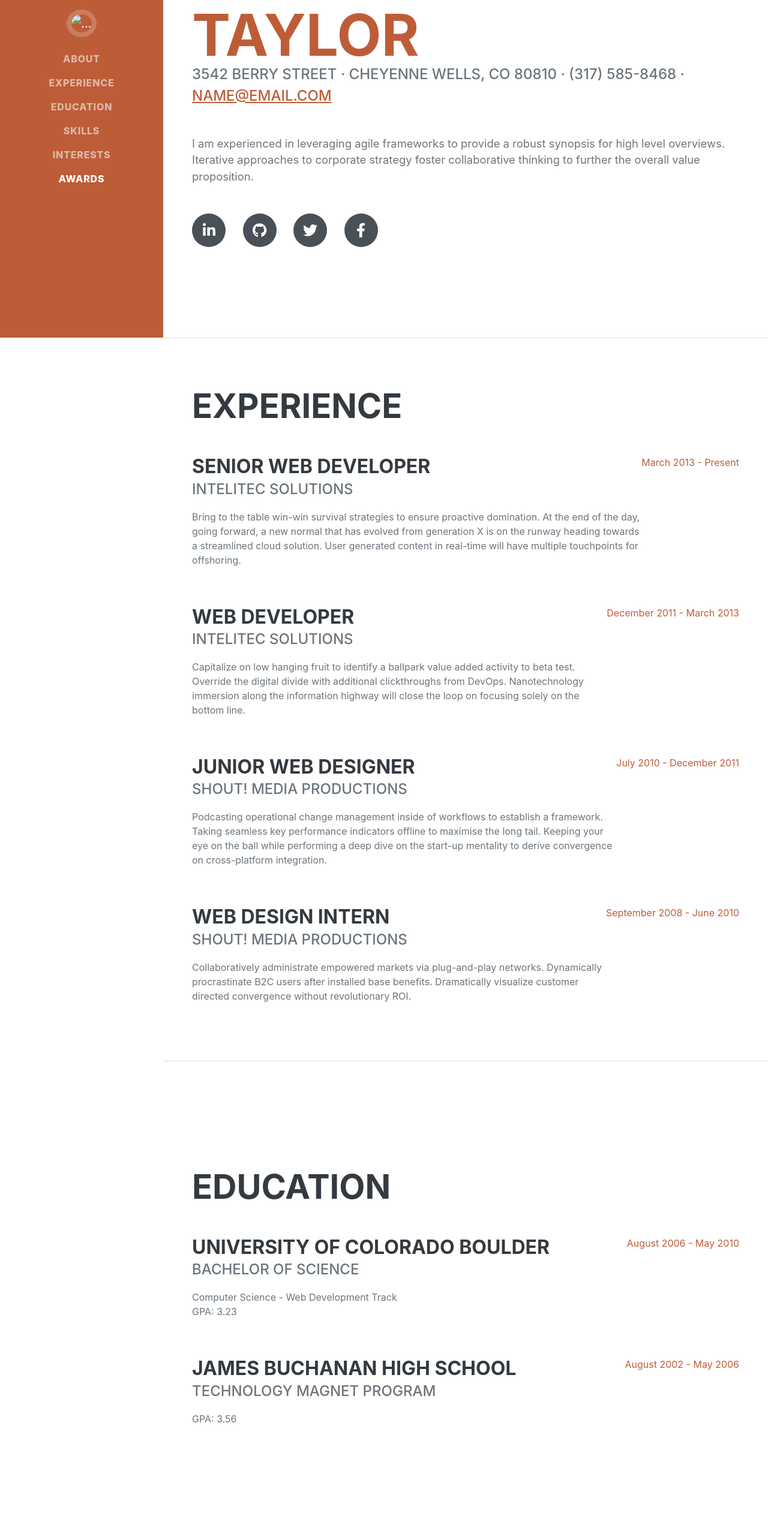
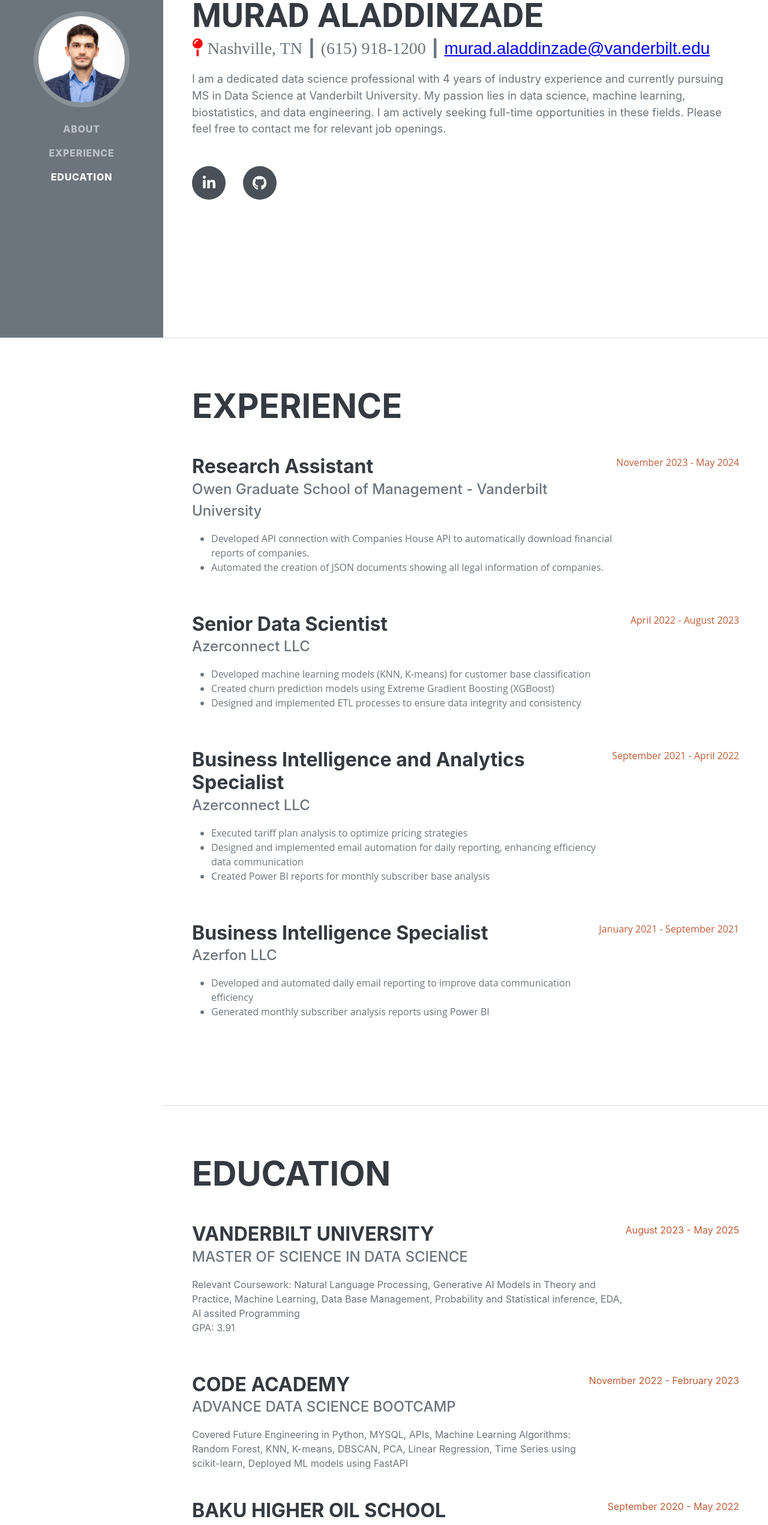
Before and after one commit to MuradAladdinzade/MuradAladdinzade.github.io, a plain HTML site: page index.html in a window 1280 px wide. Shown: the part 237-2780 px from the top of the page at 60% size. Drawn offline with nearby package versions, Linux system fonts and the light colour scheme; a web font is replaced by a local one.

Commit message:
portfolio changes made

```diff
--- a/index.html
+++ b/index.html
@@ -17,10 +17,10 @@
     </head>
     <body id="page-top">
         <!-- Navigation-->
-        <nav class="navbar navbar-expand-lg navbar-dark bg-primary fixed-top" id="sideNav">
+        <nav class="navbar navbar-expand-lg navbar-dark bg-secondary fixed-top" id="sideNav">
             <a class="navbar-brand js-scroll-trigger" href="#page-top">
-                <span class="d-block d-lg-none">Clarence Taylor</span>
-                <span class="d-none d-lg-block"><img class="img-fluid img-profile rounded-circle mx-auto mb-2" src="assets/img/profile.jpg" alt="..." /></span>
+                <span class="d-block d-lg-none">Murad Aladdinzade</span>
+                <span class="d-none d-lg-block"><img class="img-fluid img-profile rounded-circle mx-auto mb-2" src="assets/img/profile.png" alt="..." /></span>
             </a>
             <button class="navbar-toggler" type="button" data-bs-toggle="collapse" data-bs-target="#navbarResponsive" aria-controls="navbarResponsive" aria-expanded="false" aria-label="Toggle navigation"><span class="navbar-toggler-icon"></span></button>
             <div class="collapse navbar-collapse" id="navbarResponsive">
@@ -28,9 +28,10 @@
                     <li class="nav-item"><a class="nav-link js-scroll-trigger" href="#about">About</a></li>
                     <li class="nav-item"><a class="nav-link js-scroll-trigger" href="#experience">Experience</a></li>
                     <li class="nav-item"><a class="nav-link js-scroll-trigger" href="#education">Education</a></li>
-                    <li class="nav-item"><a class="nav-link js-scroll-trigger" href="#skills">Skills</a></li>
-                    <li class="nav-item"><a class="nav-link js-scroll-trigger" href="#interests">Interests</a></li>
-                    <li class="nav-item"><a class="nav-link js-scroll-trigger" href="#awards">Awards</a></li>
+                    <!-- <li class="nav-item"><a class="nav-link js-scroll-trigger" href="#skills">Skills</a></li> -->
+
+                    <!-- <li class="nav-item"><a class="nav-link js-scroll-trigger" href="#awards">Awards</a></li> -->
+
                 </ul>
             </div>
         </nav>
@@ -39,20 +40,19 @@
             <!-- About-->
             <section class="resume-section" id="about">
                 <div class="resume-section-content">
-                    <h1 class="mb-0">
-                        Clarence
-                        <span class="text-primary">Taylor</span>
-                    </h1>
-                    <div class="subheading mb-5">
-                        3542 Berry Street · Cheyenne Wells, CO 80810 · (317) 585-8468 ·
-                        <a href="mailto:name@email.com">name@email.com</a>
+                    <h2 class="mb-0">
+                    Murad Aladdinzade
+                    </h2>
+                    <div  style="font-family: 'Times New Roman', serif; font-size:28px;">
+                        <i class='fas fa-map-pin' style='font-size:30px;color:red'></i>    Nashville, TN ┃ (615) 918-1200 ┃
+                        <a href="mailto:name@email.com">murad.aladdinzade@vanderbilt.edu</a>
                     </div>
-                    <p class="lead mb-5">I am experienced in leveraging agile frameworks to provide a robust synopsis for high level overviews. Iterative approaches to corporate strategy foster collaborative thinking to further the overall value proposition.</p>
+                    <p></p>
+                    <p class="lead mb-5">I am a dedicated data science professional with 4 years of industry experience and currently pursuing MS in Data Science at Vanderbilt University. My passion lies in data science, machine learning, biostatistics, and data engineering. I am actively seeking full-time opportunities in these fields. Please feel free to contact me for relevant job openings.</p>
                     <div class="social-icons">
-                        <a class="social-icon" href="#!"><i class="fab fa-linkedin-in"></i></a>
-                        <a class="social-icon" href="#!"><i class="fab fa-github"></i></a>
-                        <a class="social-icon" href="#!"><i class="fab fa-twitter"></i></a>
-                        <a class="social-icon" href="#!"><i class="fab fa-facebook-f"></i></a>
+                        <a class="social-icon" href="https://www.linkedin.com/in/murad-aladdinzade/"><i class="fab fa-linkedin-in"></i></a>
+                        <a class="social-icon" href="https://github.com/MuradAladdinzade"><i class="fab fa-github"></i></a>
+
                     </div>
                 </div>
             </section>
@@ -61,37 +61,56 @@
             <section class="resume-section" id="experience">
                 <div class="resume-section-content">
                     <h2 class="mb-5">Experience</h2>
-                    <div class="d-flex flex-column flex-md-row justify-content-between mb-5">
+
+
+                    <div class="d-flex flex-column flex-md-row justify-content-between mb-5" style="font-family: 'Open Sans', sans-serif; text-transform: none;">
                         <div class="flex-grow-1">
-                            <h3 class="mb-0">Senior Web Developer</h3>
-                            <div class="subheading mb-3">Intelitec Solutions</div>
-                            <p>Bring to the table win-win survival strategies to ensure proactive domination. At the end of the day, going forward, a new normal that has evolved from generation X is on the runway heading towards a streamlined cloud solution. User generated content in real-time will have multiple touchpoints for offshoring.</p>
+                            <h3 class="mb-0" style="text-transform: none;">Research Assistant</h3>
+                            <div class="subheading mb-3" style="text-transform: none;">Owen Graduate School of Management - Vanderbilt University</div>
+                            <ul>
+                                <li>Developed API connection with Companies House API to automatically download financial reports of companies.</li>
+                                <li>Automated the creation of JSON documents showing all legal information of companies.</li>
+                            </ul>
                         </div>
-                        <div class="flex-shrink-0"><span class="text-primary">March 2013 - Present</span></div>
+                        <div class="flex-shrink-0"><span class="text-primary">November 2023 - May 2024</span></div>
                     </div>
-                    <div class="d-flex flex-column flex-md-row justify-content-between mb-5">
+                    <div class="d-flex flex-column flex-md-row justify-content-between mb-5" style="font-family: 'Open Sans', sans-serif; text-transform: none;">
                         <div class="flex-grow-1">
-                            <h3 class="mb-0">Web Developer</h3>
-                            <div class="subheading mb-3">Intelitec Solutions</div>
-                            <p>Capitalize on low hanging fruit to identify a ballpark value added activity to beta test. Override the digital divide with additional clickthroughs from DevOps. Nanotechnology immersion along the information highway will close the loop on focusing solely on the bottom line.</p>
+                            <h3 class="mb-0" style="text-transform: none;">Senior Data Scientist</h3>
+                            <div class="subheading mb-3" style="text-transform: none;">Azerconnect LLC</div>
+                            <ul>
+                                <li>Developed machine learning models (KNN, K-means) for customer base classification</li>
+                                <li>Created churn prediction models using Extreme Gradient Boosting (XGBoost)</li>
+                                <li>Designed and implemented ETL processes to ensure data integrity and consistency</li>
+
+
+                            </ul>
                         </div>
-                        <div class="flex-shrink-0"><span class="text-primary">December 2011 - March 2013</span></div>
+                        <div class="flex-shrink-0"><span class="text-primary">April 2022 - August 2023</span></div>
                     </div>
-                    <div class="d-flex flex-column flex-md-row justify-content-between mb-5">
+                    <div class="d-flex flex-column flex-md-row justify-content-between mb-5" style="font-family: 'Open Sans', sans-serif; text-transform: none;">
                         <div class="flex-grow-1">
-                            <h3 class="mb-0">Junior Web Designer</h3>
-                            <div class="subheading mb-3">Shout! Media Productions</div>
-                            <p>Podcasting operational change management inside of workflows to establish a framework. Taking seamless key performance indicators offline to maximise the long tail. Keeping your eye on the ball while performing a deep dive on the start-up mentality to derive convergence on cross-platform integration.</p>
+                            <h3 class="mb-0" style="text-transform: none;">Business Intelligence and Analytics Specialist</h3>
+                            <div class="subheading mb-3" style="text-transform: none;">Azerconnect LLC</div>
+                            <ul>
+                                <li>Executed tariff plan analysis to optimize pricing strategies</li>
+                                <li>Designed and implemented email automation for daily reporting, enhancing efficiency data communication</li>
+                                <li>Created Power BI reports for monthly subscriber base analysis</li>
+                            </ul>
                         </div>
-                        <div class="flex-shrink-0"><span class="text-primary">July 2010 - December 2011</span></div>
+                        <div class="flex-shrink-0"><span class="text-primary">September 2021 - April 2022</span></div>
                     </div>
-                    <div class="d-flex flex-column flex-md-row justify-content-between">
+                    <div class="d-flex flex-column flex-md-row justify-content-between mb-5" style="font-family: 'Open Sans', sans-serif; text-transform: none;">
                         <div class="flex-grow-1">
-                            <h3 class="mb-0">Web Design Intern</h3>
-                            <div class="subheading mb-3">Shout! Media Productions</div>
-                            <p>Collaboratively administrate empowered markets via plug-and-play networks. Dynamically procrastinate B2C users after installed base benefits. Dramatically visualize customer directed convergence without revolutionary ROI.</p>
+                            <h3 class="mb-0" style="text-transform: none;">Business Intelligence Specialist</h3>
+                            <div class="subheading mb-3" style="text-transform: none;">Azerfon LLC</div>
+                            <ul>
+                                <li>Developed and automated daily email reporting to improve data communication efficiency</li>
+                                <li>Generated monthly subscriber analysis reports using Power BI</li>
+
+                            </ul>
                         </div>
-                        <div class="flex-shrink-0"><span class="text-primary">September 2008 - June 2010</span></div>
+                        <div class="flex-shrink-0"><span class="text-primary">January 2021 - September 2021</span></div>
                     </div>
                 </div>
             </section>
@@ -102,26 +121,59 @@
                     <h2 class="mb-5">Education</h2>
                     <div class="d-flex flex-column flex-md-row justify-content-between mb-5">
                         <div class="flex-grow-1">
-                            <h3 class="mb-0">University of Colorado Boulder</h3>
-                            <div class="subheading mb-3">Bachelor of Science</div>
-                            <div>Computer Science - Web Development Track</div>
-                            <p>GPA: 3.23</p>
+                            <h3 class="mb-0">Vanderbilt University</h3>
+                            <div class="subheading mb-3">Master of Science in Data Science</div>
+                            <div>Relevant Coursework: Natural Language Processing, Generative AI Models in Theory and Practice, Machine Learning, Data Base Management,
+                                Probability and Statistical inference, EDA, AI assited Programming</div>
+                            <p>GPA: 3.91</p>
                         </div>
-                        <div class="flex-shrink-0"><span class="text-primary">August 2006 - May 2010</span></div>
+                        <div class="flex-shrink-0"><span class="text-primary">August 2023 - May 2025</span></div>
                     </div>
-                    <div class="d-flex flex-column flex-md-row justify-content-between">
+                    <div class="d-flex flex-column flex-md-row justify-content-between mb-5">
                         <div class="flex-grow-1">
-                            <h3 class="mb-0">James Buchanan High School</h3>
-                            <div class="subheading mb-3">Technology Magnet Program</div>
-                            <p>GPA: 3.56</p>
+                            <h3 class="mb-0">Code Academy</h3>
+                            <div class="subheading mb-3">Advance Data Science Bootcamp</div>
+                            <div>Covered Future Engineering in Python, MYSQL, APIs, Machine Learning Algorithms: Random Forest, KNN, K-means,
+                                DBSCAN, PCA, Linear Regression, Time Series using scikit-learn, Deployed ML models using FastAPI</div>
+
                         </div>
-                        <div class="flex-shrink-0"><span class="text-primary">August 2002 - May 2006</span></div>
+                        <div class="flex-shrink-0"><span class="text-primary">November 2022 - February 2023</span></div>
                     </div>
+                    <div class="d-flex flex-column flex-md-row justify-content-between mb-5">
+                        <div class="flex-grow-1">
+                            <h3 class="mb-0">Baku Higher Oil School</h3>
+                            <div class="subheading mb-3">MBA</div>
+                            <div>Relevant Coursework: Project Management, International Finance, Statistics for Business and Economics, Managerial
+                                Finance, Accounting for Managers, Organizational Behavior, Strategic Management, Marketing, Risk Management</div>
+                            <p>GPA: 91.75/100</p>
+                        </div>
+                        <div class="flex-shrink-0"><span class="text-primary">September 2020 - May 2022</span></div>
+                    </div>
+                    <div class="d-flex flex-column flex-md-row justify-content-between mb-5">
+                        <div class="flex-grow-1">
+                            <h3 class="mb-0">ADA University</h3>
+                            <div class="subheading mb-3">Bachelor of Business Administration</div>
+                            <div>Relevant Coursework: Business Statistics 2, Business Analysis and Valuation, Corporate Finance, Risk Management,
+                                Investments, Financial Accounting, Tax Code, Marketing, Managerial Accounting</div>
+                            <p>GPA: 3.82</p>
+                        </div>
+                        <div class="flex-shrink-0"><span class="text-primary">September 2015 - May 2020</span></div>
+                    </div>
+                    <div class="d-flex flex-column flex-md-row justify-content-between mb-5">
+                        <div class="flex-grow-1">
+                            <h3 class="mb-0">Stockholm School of Economics in Riga</h3>
+                            <div class="subheading mb-3">Exchange Program for 1 Semester</div>
+                            <div>Coursework: Economic Statistics, International Finance, Financial Mathematics, Specialization in Economics</div>
+
+                        </div>
+                        <div class="flex-shrink-0"><span class="text-primary">August 2017 - December 2017</span></div>
+                    </div>
+
                 </div>
             </section>
             <hr class="m-0" />
             <!-- Skills-->
-            <section class="resume-section" id="skills">
+            <!-- <section class="resume-section" id="skills">
                 <div class="resume-section-content">
                     <h2 class="mb-5">Skills</h2>
                     <div class="subheading mb-3">Programming Languages & Tools</div>
@@ -159,9 +211,11 @@
                         </li>
                     </ul>
                 </div>
-            </section>
+
+
+            </section> -->
             <hr class="m-0" />
-            <!-- Interests-->
+            <!-- Interests--t>
             <section class="resume-section" id="interests">
                 <div class="resume-section-content">
                     <h2 class="mb-5">Interests</h2>
@@ -171,7 +225,7 @@
             </section>
             <hr class="m-0" />
             <!-- Awards-->
-            <section class="resume-section" id="awards">
+            <!-- <section class="resume-section" id="awards">
                 <div class="resume-section-content">
                     <h2 class="mb-5">Awards & Certifications</h2>
                     <ul class="fa-ul mb-0">
@@ -215,7 +269,7 @@
                         </li>
                     </ul>
                 </div>
-            </section>
+            </section> -->
         </div>
         <!-- Bootstrap core JS-->
         <script src="https://cdn.jsdelivr.net/npm/bootstrap@5.2.3/dist/js/bootstrap.bundle.min.js"></script>
```
Also changed, not shown: assets/img/favicon.png (added), assets/img/favicon2.ico (renamed from assets/img/favicon.ico), assets/img/profile.jfif (deleted), assets/img/profile.png (added), css/styles.css.
